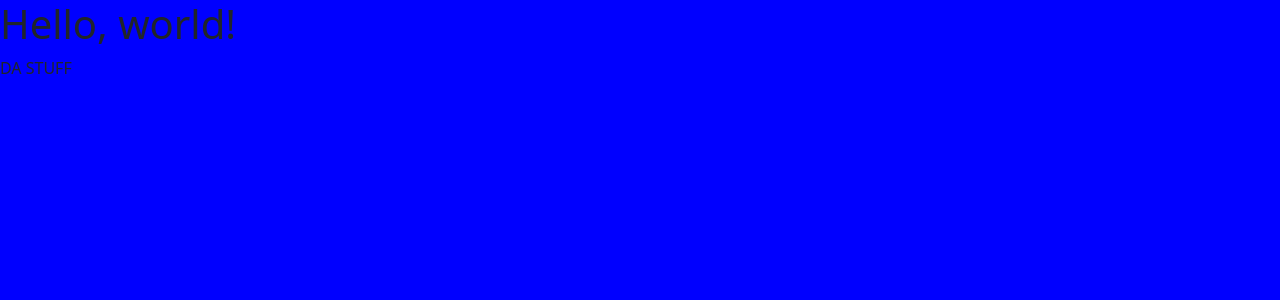
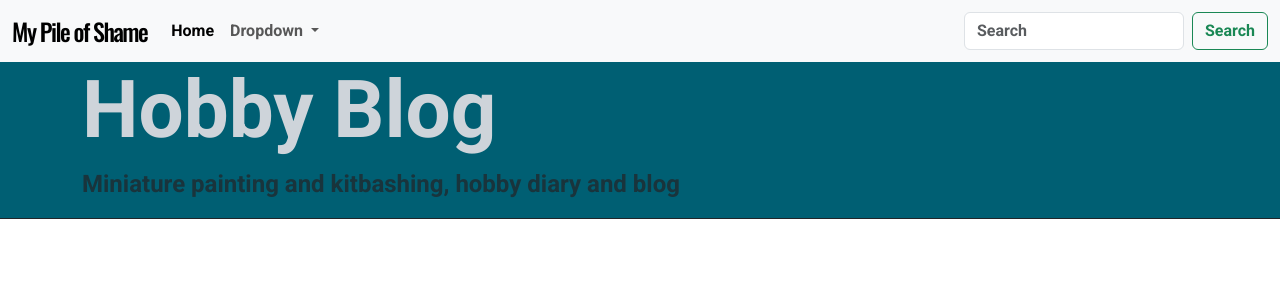
Before and after one commit to Code-Institute-Submissions/My-Pile-Of-Shame, a Django app: page / in a window 1280 px wide. Shown: the top 300 px of the page. Run offline with Django 4.2, Linux system fonts and the light colour scheme.

Commit message:
Feat:Add navbar,splash,styling

```diff
--- a/hobbyblog/hobbyblog/blog/templates/base/base.html
+++ b/hobbyblog/hobbyblog/blog/templates/base/base.html
@@ -13,8 +13,6 @@
 </head>
 
 <body>
-    <h1>Hello, world!</h1>
-
     {% block template %}
     {% endblock %}
 
--- /dev/null
+++ b/hobbyblog/hobbyblog/blog/templates/base/navbar.html
@@ -0,0 +1,34 @@
+<nav class="navbar navbar-expand-lg bg-body-tertiary">
+    <div class="container-fluid">
+        <a class="navbar-brand logo fs-4" href="#">My Pile of Shame</a>
+        <button class="navbar-toggler" type="button" data-bs-toggle="collapse" data-bs-target="#navbarSupportedContent"
+            aria-controls="navbarSupportedContent" aria-expanded="false" aria-label="Toggle navigation">
+            <span class="navbar-toggler-icon"></span>
+        </button>
+        <div class="collapse navbar-collapse" id="navbarSupportedContent">
+            <ul class="navbar-nav me-auto mb-2 mb-lg-0">
+                <li class="nav-item">
+                    <a class="nav-link active" aria-current="page" href="#">Home</a>
+                </li>
+                <li class="nav-item dropdown">
+                    <a class="nav-link dropdown-toggle" href="#" role="button" data-bs-toggle="dropdown"
+                        aria-expanded="false">
+                        Dropdown
+                    </a>
+                    <ul class="dropdown-menu">
+                        <li><a class="dropdown-item" href="#">Action</a></li>
+                        <li><a class="dropdown-item" href="#">Another action</a></li>
+                        <li>
+                            <hr class="dropdown-divider">
+                        </li>
+                        <li><a class="dropdown-item" href="#">Something else here</a></li>
+                    </ul>
+                </li>
+            </ul>
+            <form class="d-flex" role="search">
+                <input class="form-control me-2" type="search" placeholder="Search" aria-label="Search">
+                <button class="btn btn-outline-success" type="submit">Search</button>
+            </form>
+        </div>
+    </div>
+</nav>
--- /dev/null
+++ b/hobbyblog/hobbyblog/blog/templates/blog/components/splash.html
@@ -0,0 +1,8 @@
+<div class="splash border-bottom border-1 border-dark">
+    <div class="container">
+        <h1 class="display-1">Hobby Blog</h1>
+        <p class="fs-4 lh.1 text-muted">
+            Miniature painting and kitbashing, hobby diary and blog
+        </p>
+    </div>
+</div>
--- a/hobbyblog/hobbyblog/blog/templates/blog/index.html
+++ b/hobbyblog/hobbyblog/blog/templates/blog/index.html
@@ -2,5 +2,6 @@
 {% block title %}index.html{% endblock %}
 
 {% block template %}
-DA STUFF
+{% include "../base/navbar.html" %}
+{% include "./components/splash.html" %}
 {% endblock %}
--- a/hobbyblog/hobbyblog/static/css/styles.css
+++ b/hobbyblog/hobbyblog/static/css/styles.css
@@ -1,3 +1,20 @@
+@import url('https://fonts.googleapis.com/css2?family=Open+Sans&family=Oswald:wght@500&family=Roboto:wght@700&display=swap');
+
 body {
-    background-color: blue;
+    font-family: 'Roboto';
 }
+
+.splash {
+    background-color: #005F73;
+    color: #ced4da;
+}
+
+.navbar {
+    background-color: #001219
+}
+
+
+.logo {
+    font-family: 'Oswald';
+    letter-spacing: -1.5px;
+}
```
